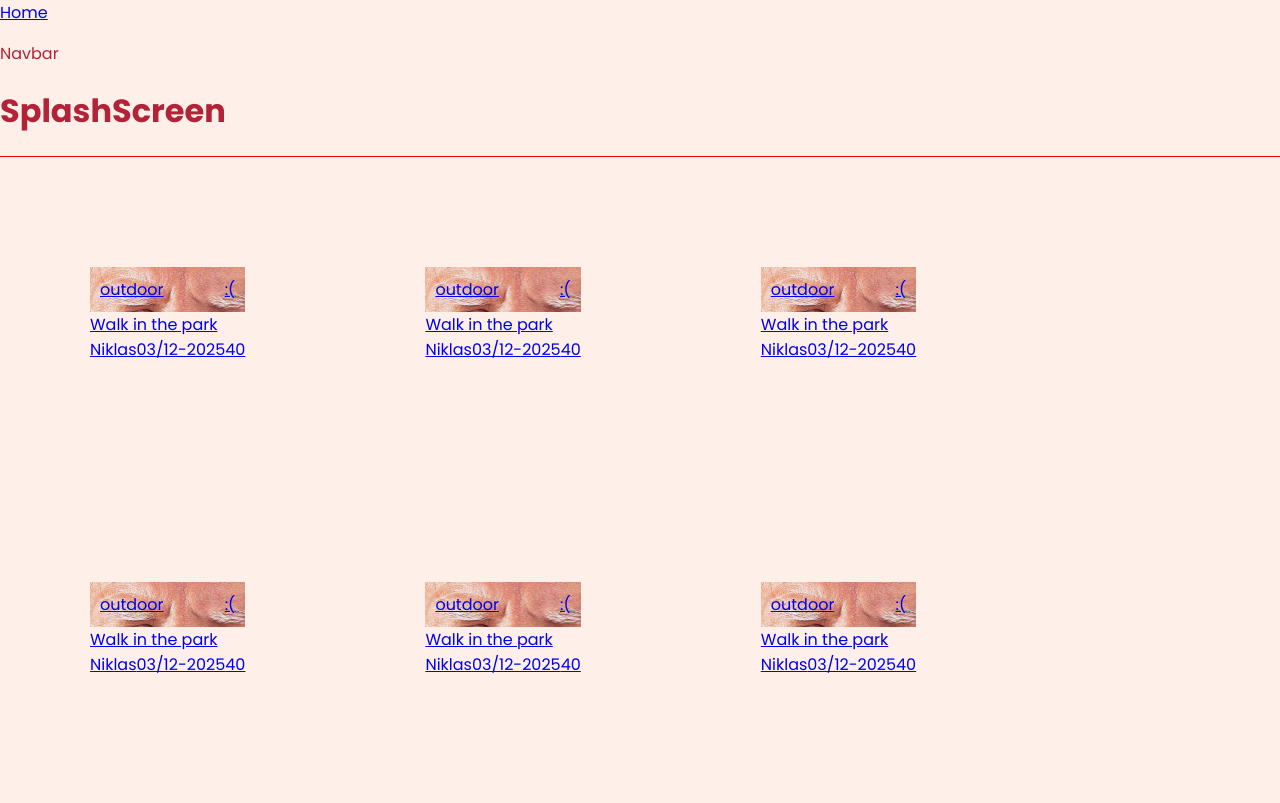
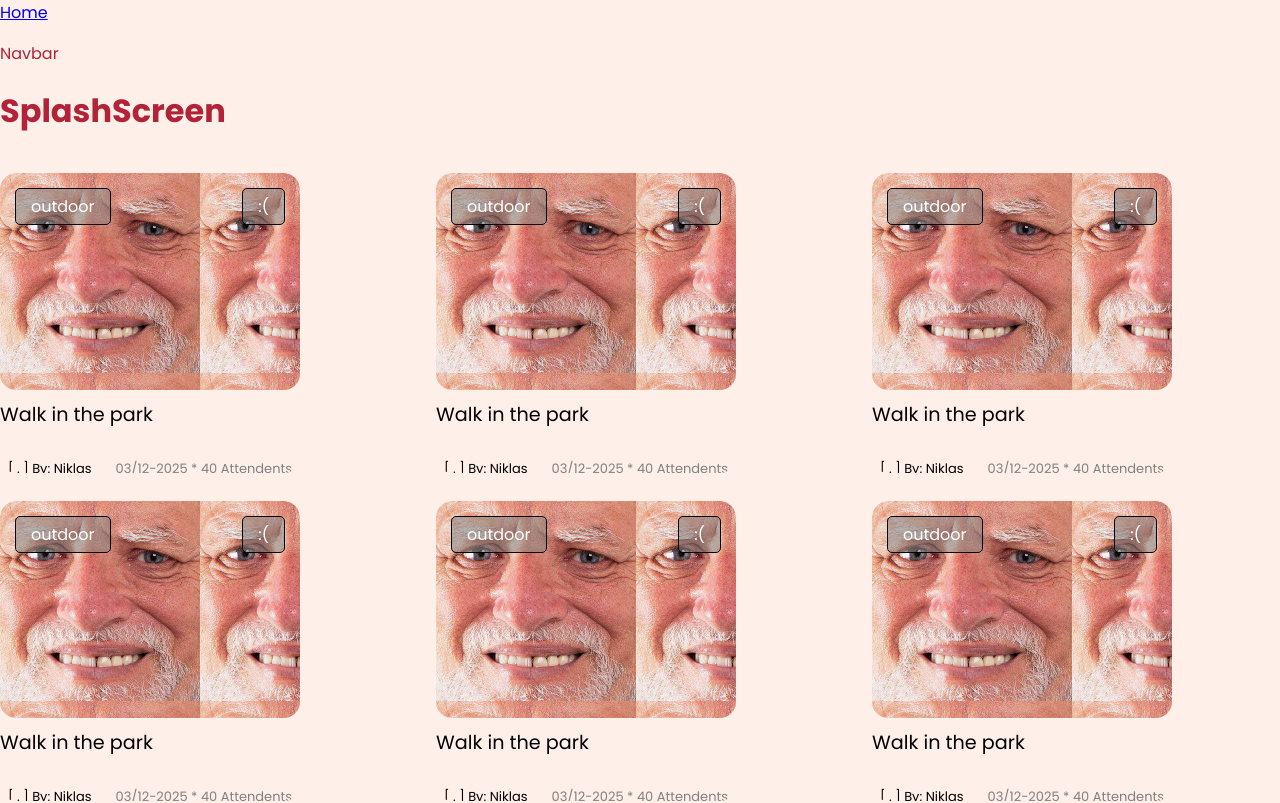
Before and after one commit to Austin-Imbastari/group4, a React (Vite) app: page / in a window 1280 px wide. Shown: the top 803 px of the page. Built offline with nearby package versions, Linux system fonts and the light colour scheme.

Commit message:
finished eventgrid, such that it works with mockdata.

```diff
--- a/src/components/AllEventSC.js
+++ b/src/components/AllEventSC.js
@@ -1,39 +1,63 @@
 import styled from "styled-components";
 
 export const EventContainer = styled.div`
-  margin: 20px 10px;
-  padding: 90px 80px;
+  border-radius: 16px;
+  overflow: hidden;
   max-width: 300px;
   max-height: 300px;
   display: block;
   flex-direction: row;
+  text-decoration: none;
+  color: black;
   &:hover {
-    border: 2px;
-    border-style: solid;
-    border-color: pink;
-    box-shadow: -2px 2px 0px 0px;
+    transform: translateY(-1px);
+    box-shadow: 0 6px 18px rgba(0, 0, 0, 0.12);
+    background-color: orange;
+    padding: calc(var(--pad, 0px) + 5px);
+    margin: calc(var(--margin, 0px) - 5px);
   }
 `;
 
 export const EventTopContainer = styled.div`
+  padding-bottom: 150px;
+  border-radius: 16px;
   display: flex;
   justify-content: space-between;
-  padding: 10px;
   background-image: url(${(p) => p.$bg});
+  span {
+    margin: 15px;
+    border: 1px, solid, black;
+    border-radius: 5px;
+    padding: 5px 15px;
+    color: white;
+
+    background: rgba(128, 128, 128, 0.5);
+  }
+  span:hover {
+    background-color: orange;
+  }
 `;
 
 export const EventCenterContainer = styled.div`
   display: flex;
   justify-content: left;
+  padding: 10px 0px 30px 0px;
+  font-size: larger;
 `;
 
 export const EventBottomContainer = styled.div`
   display: flex;
   justify-content: space-between;
+  font-size: small;
+  margin: 0px 8px 10px 8px;
+  .span2 {
+    color: grey;
+  }
 `;
 
 export const ParentContainer = styled.div`
-  outline: 1px solid red;
-  display: flex;
-  flex-wrap: wrap;
+  display: grid;
+  grid-template-columns: repeat(auto-fill, minmax(300px, 1fr));
+  gap: 28px;
+  padding: 16px 0;
 `;
--- a/src/components/AllEvents.jsx
+++ b/src/components/AllEvents.jsx
@@ -13,7 +13,7 @@ export default function AllEvents() {
         <ParentContainer>
             {event.map((e) => {
                 return (
-                    <NavLink to="/">
+                    <NavLink to="/" style={{ textDecoration: "none" }}>
                         <EventContainer>
                             <EventTopContainer $bg={e.picture}>
                                 <span>{e.category}</span>
@@ -23,9 +23,8 @@ export default function AllEvents() {
                                 <span>{e.title}</span>
                             </EventCenterContainer>
                             <EventBottomContainer>
-                                <span>{e.host} </span>
-                                <span> {e.date} </span>
-                                <span> {e.attendents}</span>
+                                <span>[ . ] By: {e.host} </span>
+                                <span className="span2"> {e.date} * {e.attendents} Attendents</span>
                             </EventBottomContainer>
                         </EventContainer>
                     </NavLink>
```
